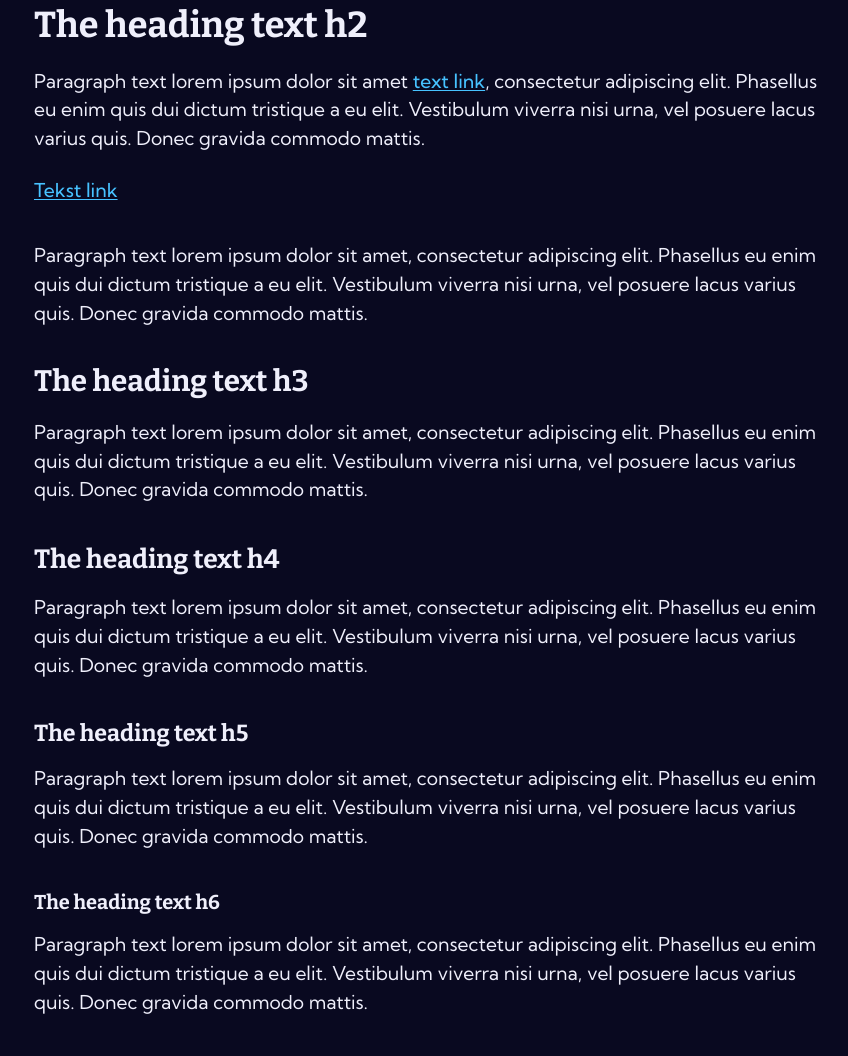
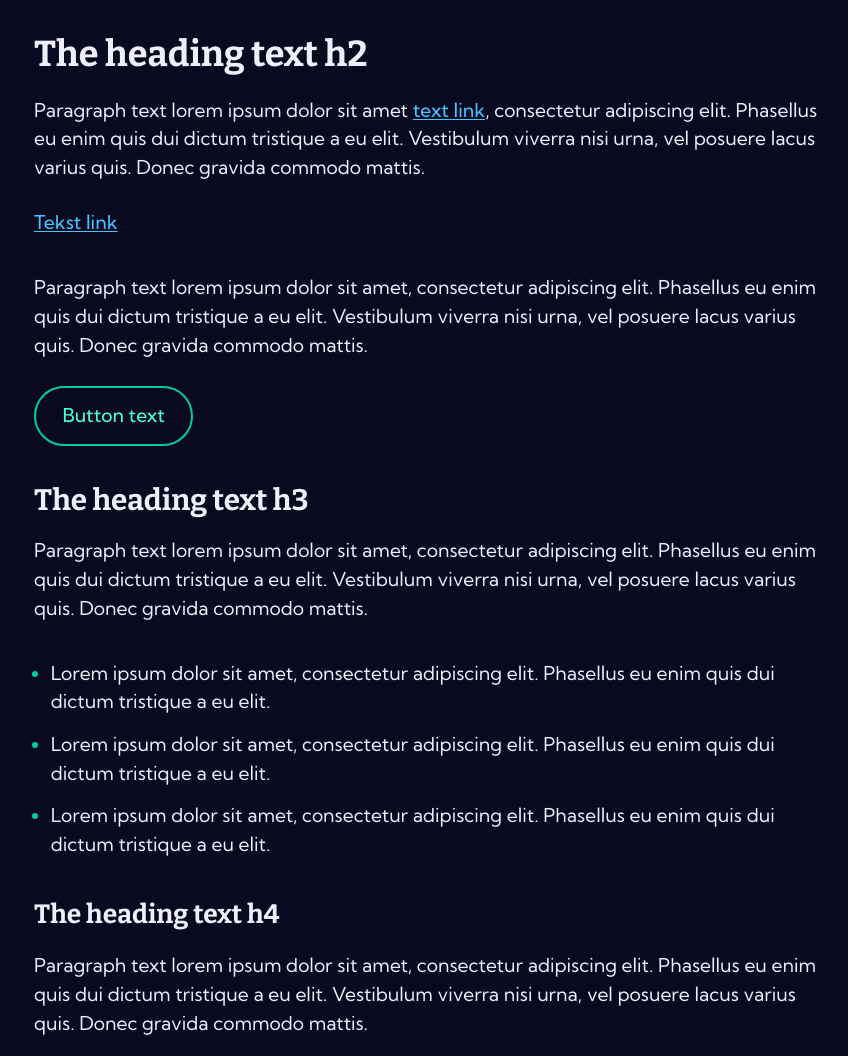
Before and after one commit to guidoslotboom/guidoslotboom.github.io, a plain HTML site: page index.html in a window 1280 px wide. Shown: the part 840-1896 px from the top of the page, without its empty margins (206-1054 px from the left). Drawn offline with Linux system fonts and the light colour scheme.

Commit message:
Edit vertical marges and add list styling

```diff
--- a/assets/css/style.css
+++ b/assets/css/style.css
@@ -76,8 +76,7 @@
         font-size: var(--base-size-xs);
     }
 
-    a,
-    p {
+    :is(a, li, p) {
         font-size: var(--font-size);
     }
 
@@ -96,6 +95,18 @@
     a:focus {
         outline-width: 0.125rem;
         outline-color: var(--secondary-30);
+    }
+
+    ol, ul {
+        margin-left: var(--base-size-2xs);
+    }
+
+    li {
+        list-style-type: disc;
+    }
+
+    li::marker {
+        color: var(--accent-30);
     }
 }
 
@@ -163,31 +174,28 @@
         margin-top: var(--base-size-xl);
     }
 
-    .content__wrapper div p + p {
-        margin-top: var(--base-size-lg);
+    .content__wrapper div li + li {
+        margin-top: var(--base-size-3xs);
     }
 
-    .content__wrapper div p + a {
-        margin-top: var(--base-size-sm);
-    }
-
+    .content__wrapper div p + a,
     .content__wrapper div a + a {
-        margin-top: var(--base-size-sm);
+        margin-top: var(--base-size-md);
     }
 
     .content__wrapper div h1 + * {
-        margin-top: var(--base-size-sm);
+        margin-top: var(--base-size-md);
     }
 
     .content__wrapper div h2 + * {
         margin-top: var(--base-size-xs);
     }
 
-    .content__wrapper div h3 + * {
+    .content__wrapper div :is(h3, h4) + * {
         margin-top: var(--base-size-2xs);
     }
 
-    .content__wrapper div :is(h4, h5, h6) + * {
+    .content__wrapper div :is(h5, h6) + * {
         margin-top: var(--base-size-3xs);
     }
 
--- a/index.html
+++ b/index.html
@@ -44,8 +44,14 @@
                 <p>Paragraph text lorem ipsum dolor sit amet <a href="#">text link</a>, consectetur adipiscing elit. Phasellus eu enim quis dui dictum tristique a eu elit. Vestibulum viverra nisi urna, vel posuere lacus varius quis. Donec gravida commodo mattis.</p>
                 <a href="#">Tekst link</a>
                 <p>Paragraph text lorem ipsum dolor sit amet, consectetur adipiscing elit. Phasellus eu enim quis dui dictum tristique a eu elit. Vestibulum viverra nisi urna, vel posuere lacus varius quis. Donec gravida commodo mattis.</p>
+                <a class="button-accent" href="#"><span>Button text</span></a>
                 <h3>The heading text h3</h3>
                 <p>Paragraph text lorem ipsum dolor sit amet, consectetur adipiscing elit. Phasellus eu enim quis dui dictum tristique a eu elit. Vestibulum viverra nisi urna, vel posuere lacus varius quis. Donec gravida commodo mattis.</p>
+                <ul>
+                    <li>Lorem ipsum dolor sit amet, consectetur adipiscing elit. Phasellus eu enim quis dui dictum tristique a eu elit.</li>
+                    <li>Lorem ipsum dolor sit amet, consectetur adipiscing elit. Phasellus eu enim quis dui dictum tristique a eu elit.</li>
+                    <li>Lorem ipsum dolor sit amet, consectetur adipiscing elit. Phasellus eu enim quis dui dictum tristique a eu elit.</li>
+                </ul>
                 <h4>The heading text h4</h4>
                 <p>Paragraph text lorem ipsum dolor sit amet, consectetur adipiscing elit. Phasellus eu enim quis dui dictum tristique a eu elit. Vestibulum viverra nisi urna, vel posuere lacus varius quis. Donec gravida commodo mattis.</p>
                 <h5>The heading text h5</h5>
```
